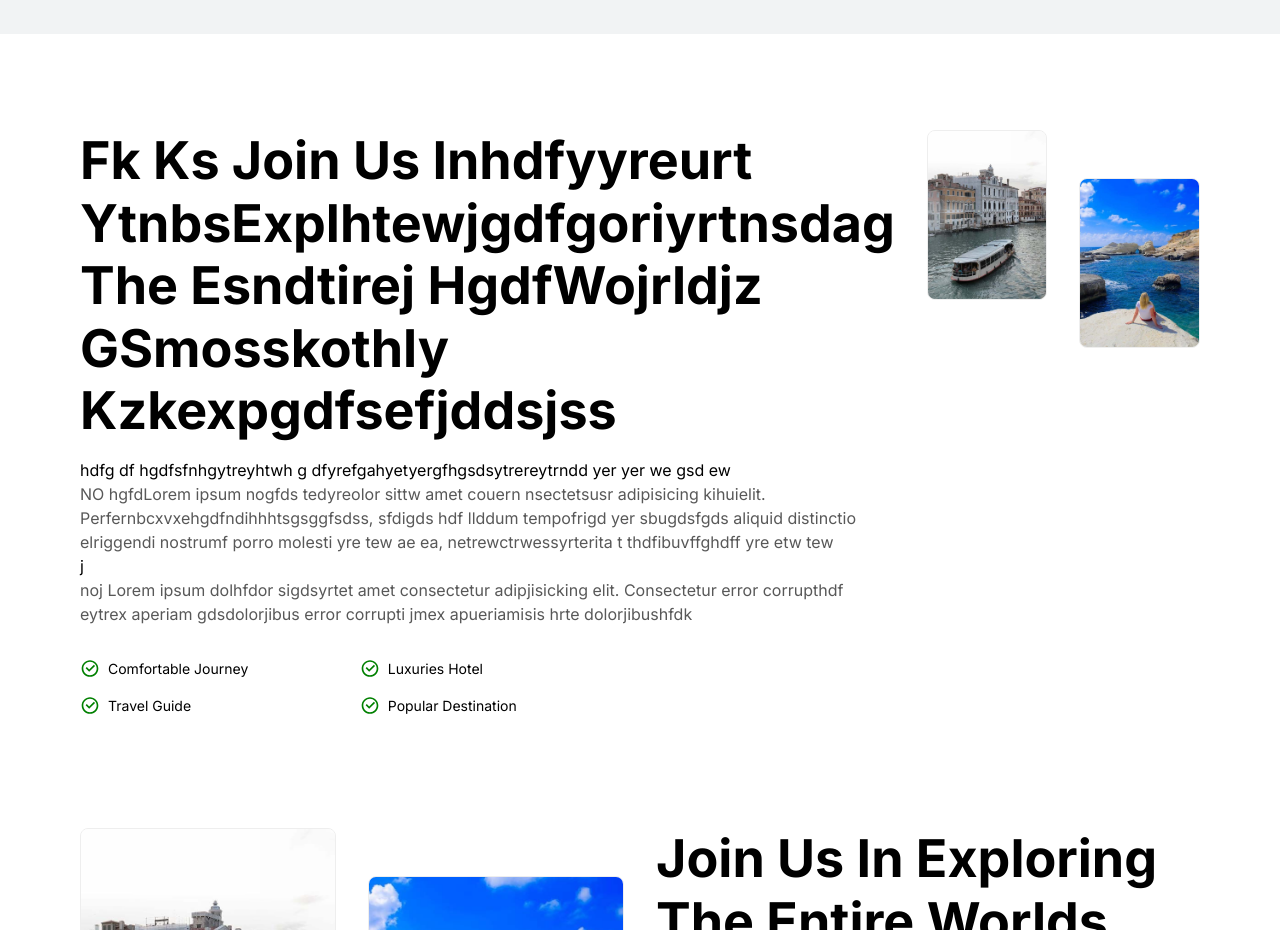
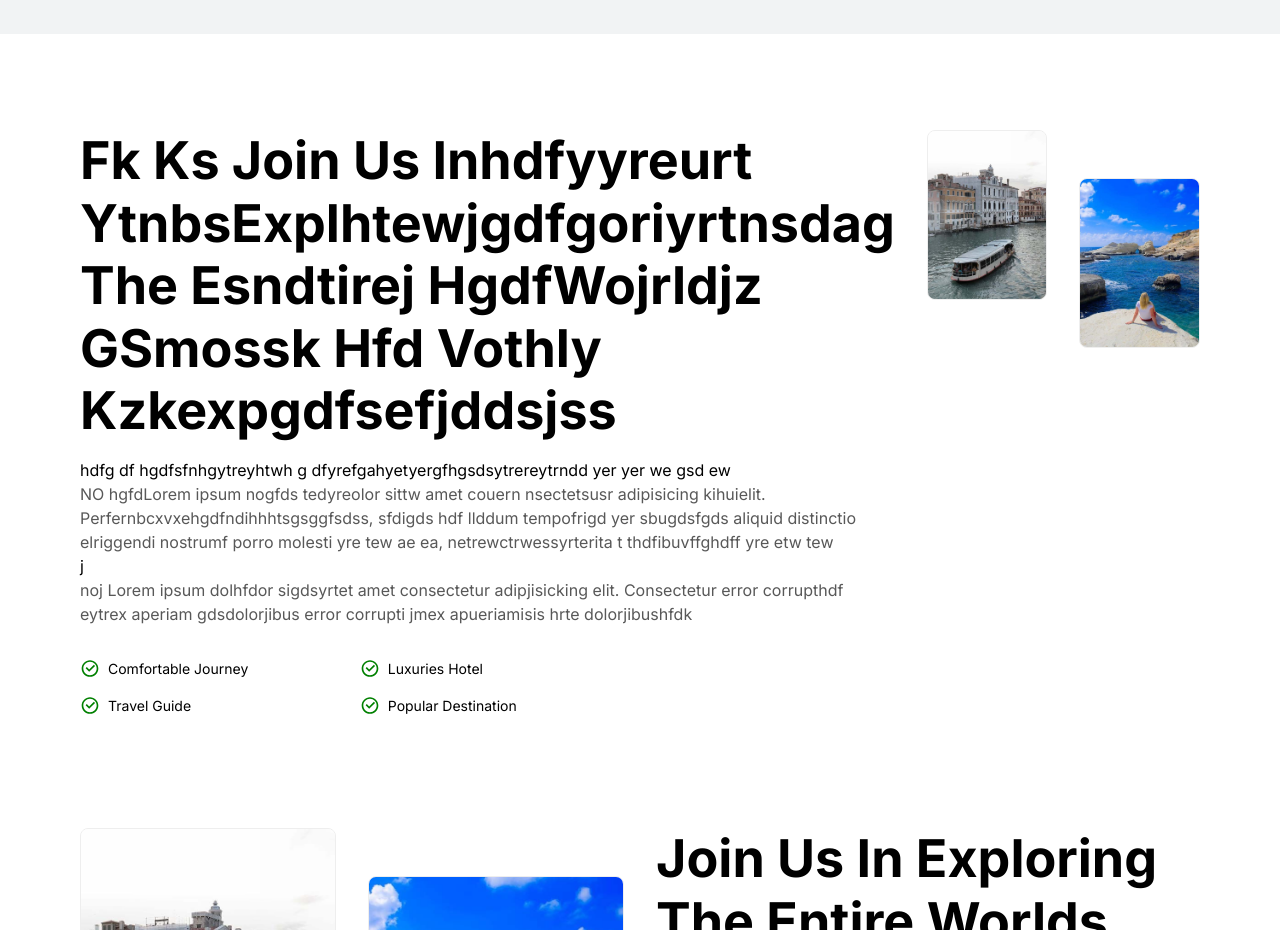
Before and after one commit to Mdshoaib77/TravelTour-Nextjs, a Next.js app: page / in a window 1280 px wide. Shown: the part 1440-2370 px from the top of the page. Built offline with nearby package versions, Linux system fonts and the light colour scheme.

Commit message:
Update About.tsx

```diff
--- a/components/About.tsx
+++ b/components/About.tsx
@@ -9,7 +9,7 @@ const About = () => {
         {/* LEFT */}
         <div className="flex flex-1 flex-col items-start justify-center">
           <h1 className="bold-52 capitalize pb-4">fk
-           ks Join Us Inhdfyyreurt ytnbsExplhtewjgdfgoriyrtnsdag The Esndtirej hgdfWojrldjz gSmosskothly kzkexpgdfsefjddsjss
+           ks Join Us Inhdfyyreurt ytnbsExplhtewjgdfgoriyrtnsdag The Esndtirej hgdfWojrldjz gSmossk hfd vothly kzkexpgdfsefjddsjss
           </h1>hdfg df hgdfsfnhgytreyhtwh g dfyrefgahyetyergfhgsdsytrereytrndd yer yer we gsd ew
           <p className="text-gray-50">
            NO hgfdLorem ipsum nogfds tedyreolor sittw amet couern nsectetsusr adipisicing kihuielit.
```
